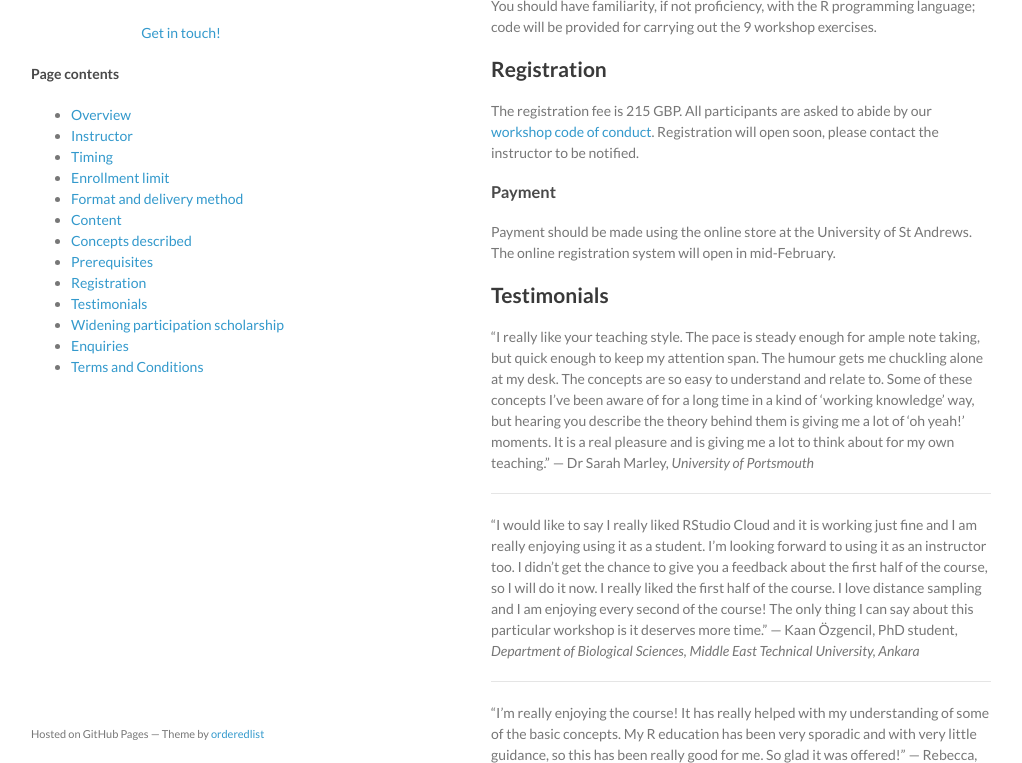
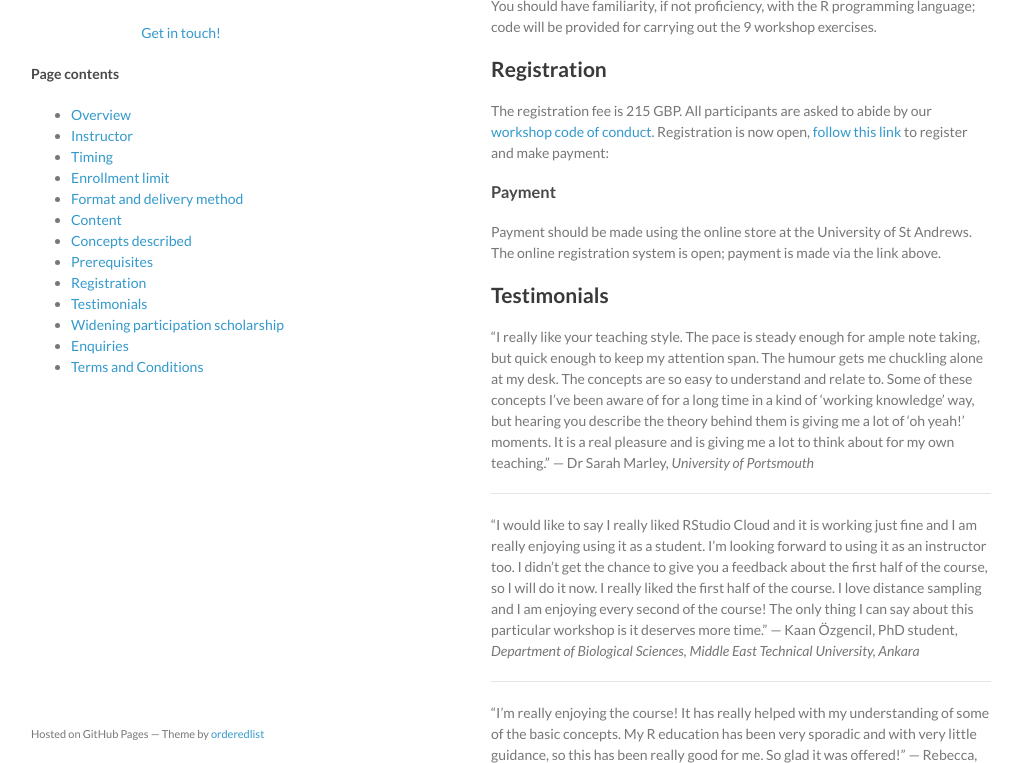
Before and after one commit to distanceworkshops/distanceworkshops.github.io, a Jekyll site: the page built from intro-apr-22.md, in a window 1280 px wide and 900 px high, scrolled down 1581 px, cut to the strip 137-900 px from the top of the window. Shown: the whole strip, without its empty margins (129-1151 px from the left). Built offline with Jekyll 4.4.1, drawn with Linux system fonts in a browser that asks for light colours.

Commit message:
registration link now active

```diff
--- a/intro-apr-22.md
+++ b/intro-apr-22.md
@@ -58,10 +58,10 @@ Distance sampling concepts to be discussed include:
 You should have familiarity, if not proficiency, with the R programming language; code will be provided for carrying out the 9 workshop exercises.
 
 ## Registration
-The registration fee is 215 GBP. All participants are asked to abide by our [workshop code of conduct](code-of-conduct). Registration will open soon, please contact the instructor to be notified.
+The registration fee is 215 GBP. All participants are asked to abide by our [workshop code of conduct](code-of-conduct). Registration is now open, [follow this link](https://onlineshop.st-andrews.ac.uk/conferences-and-events/events/creem/online-live-workshop-introductory-distance-sampling11th-22nd-april-2022) to register and make payment:
 
 ### Payment
-Payment should be made using the online store at the University of St Andrews. The online registration system will open in mid-February.
+Payment should be made using the online store at the University of St Andrews. The online registration system is open; payment is made via the link above.
 ## Testimonials
 “I really like your teaching style. The pace is steady enough for ample note taking, but quick enough to keep my attention span. The humour gets me chuckling alone at my desk. The concepts are so easy to understand and relate to. Some of these concepts I’ve been aware of for a long time in a kind of ‘working knowledge’ way, but hearing you describe the theory behind them is giving me a lot of ‘oh yeah!’ moments. It is a real pleasure and is giving me a lot to think about for my own teaching.”  — Dr Sarah Marley, <em>University of Portsmouth</em>
 
```
